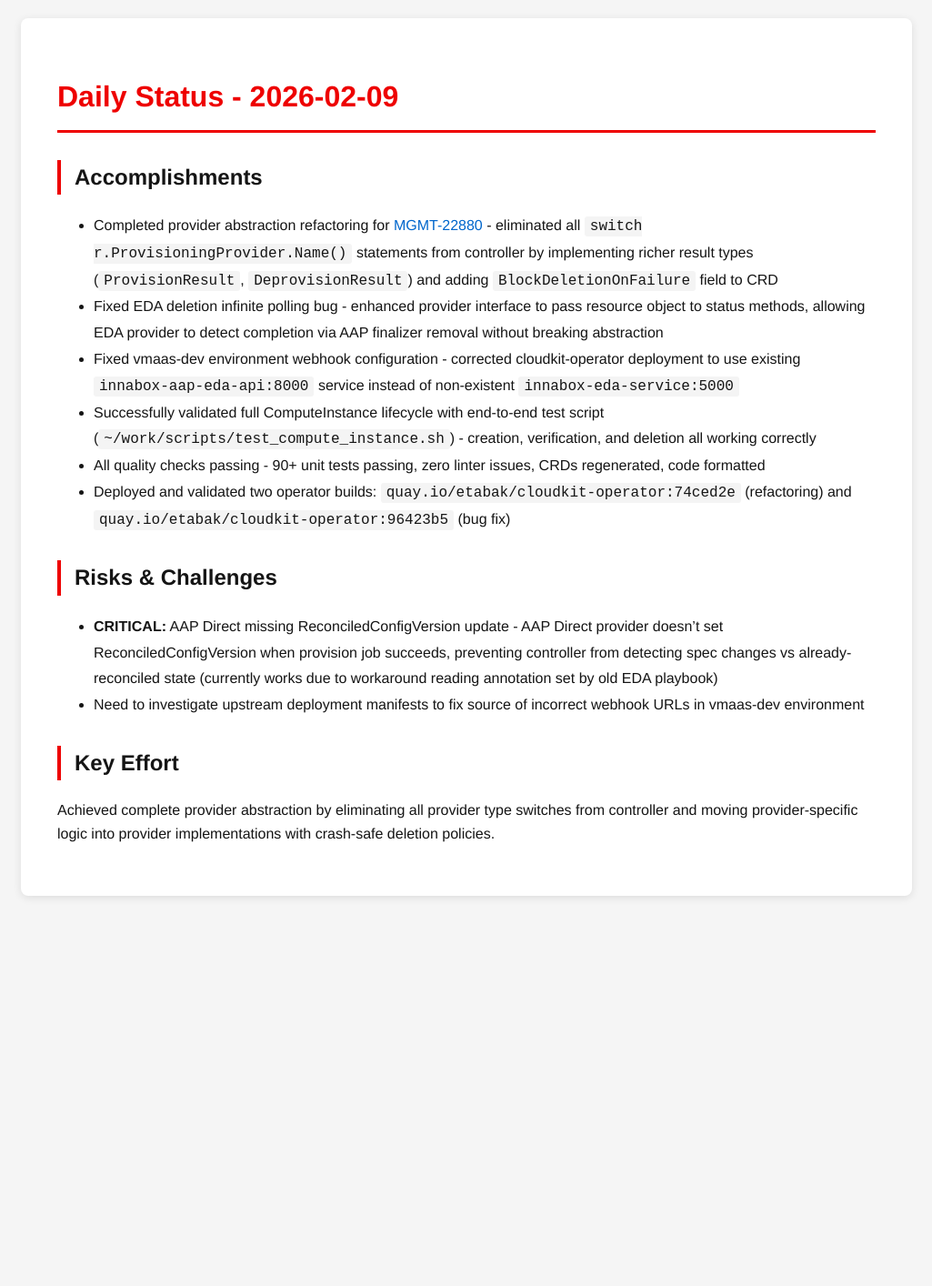
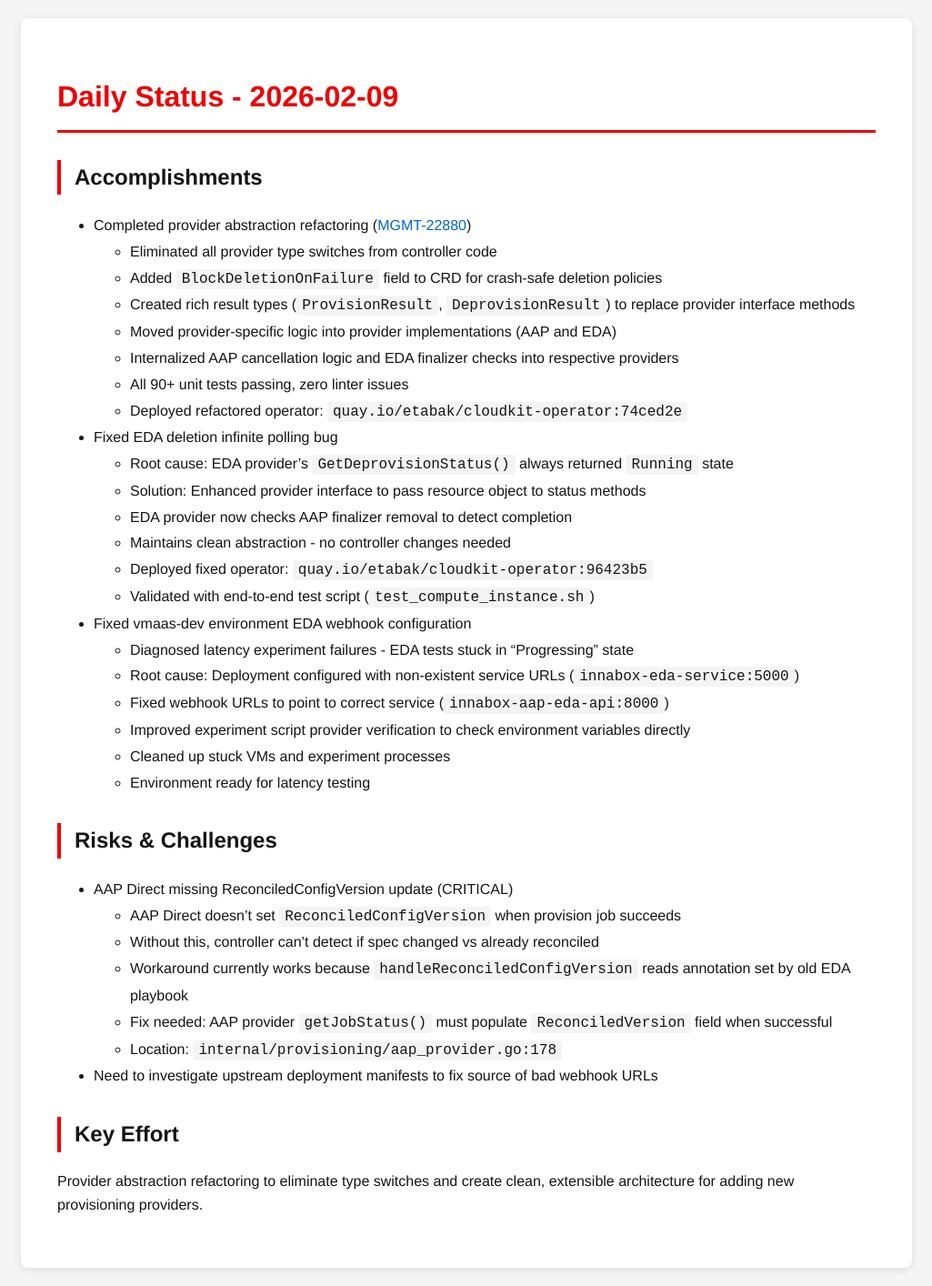
Before and after one commit to tzvatot/daily-status, a Jekyll site: the page built from 2026-02-09.md, in a window 1280 px wide. Shown: the whole page at 91% size, without its empty margins (127-1152 px from the left). Built offline with Jekyll 4.4.1, drawn with Linux system fonts in a browser that asks for light colours; before the commit the page ends 1005 px from its top, so only the background shows below that.

Commit message:
Daily status update - 2026-02-09

```diff
--- a/2026-02-09.md
+++ b/2026-02-09.md
@@ -7,16 +7,37 @@ date: 2026-02-09
 # Daily Status - 2026-02-09
 
 ## Accomplishments
-- Completed provider abstraction refactoring for [MGMT-22880](https://issues.redhat.com/browse/MGMT-22880) - eliminated all `switch r.ProvisioningProvider.Name()` statements from controller by implementing richer result types (`ProvisionResult`, `DeprovisionResult`) and adding `BlockDeletionOnFailure` field to CRD
-- Fixed EDA deletion infinite polling bug - enhanced provider interface to pass resource object to status methods, allowing EDA provider to detect completion via AAP finalizer removal without breaking abstraction
-- Fixed vmaas-dev environment webhook configuration - corrected cloudkit-operator deployment to use existing `innabox-aap-eda-api:8000` service instead of non-existent `innabox-eda-service:5000`
-- Successfully validated full ComputeInstance lifecycle with end-to-end test script (`~/work/scripts/test_compute_instance.sh`) - creation, verification, and deletion all working correctly
-- All quality checks passing - 90+ unit tests passing, zero linter issues, CRDs regenerated, code formatted
-- Deployed and validated two operator builds: `quay.io/etabak/cloudkit-operator:74ced2e` (refactoring) and `quay.io/etabak/cloudkit-operator:96423b5` (bug fix)
+- Completed provider abstraction refactoring ([MGMT-22880](https://issues.redhat.com/browse/MGMT-22880))
+  - Eliminated all provider type switches from controller code
+  - Added `BlockDeletionOnFailure` field to CRD for crash-safe deletion policies
+  - Created rich result types (`ProvisionResult`, `DeprovisionResult`) to replace provider interface methods
+  - Moved provider-specific logic into provider implementations (AAP and EDA)
+  - Internalized AAP cancellation logic and EDA finalizer checks into respective providers
+  - All 90+ unit tests passing, zero linter issues
+  - Deployed refactored operator: `quay.io/etabak/cloudkit-operator:74ced2e`
+- Fixed EDA deletion infinite polling bug
+  - Root cause: EDA provider's `GetDeprovisionStatus()` always returned `Running` state
+  - Solution: Enhanced provider interface to pass resource object to status methods
+  - EDA provider now checks AAP finalizer removal to detect completion
+  - Maintains clean abstraction - no controller changes needed
+  - Deployed fixed operator: `quay.io/etabak/cloudkit-operator:96423b5`
+  - Validated with end-to-end test script (`test_compute_instance.sh`)
+- Fixed vmaas-dev environment EDA webhook configuration
+  - Diagnosed latency experiment failures - EDA tests stuck in "Progressing" state
+  - Root cause: Deployment configured with non-existent service URLs (`innabox-eda-service:5000`)
+  - Fixed webhook URLs to point to correct service (`innabox-aap-eda-api:8000`)
+  - Improved experiment script provider verification to check environment variables directly
+  - Cleaned up stuck VMs and experiment processes
+  - Environment ready for latency testing
 
 ## Risks & Challenges
-- **CRITICAL:** AAP Direct missing ReconciledConfigVersion update - AAP Direct provider doesn't set ReconciledConfigVersion when provision job succeeds, preventing controller from detecting spec changes vs already-reconciled state (currently works due to workaround reading annotation set by old EDA playbook)
-- Need to investigate upstream deployment manifests to fix source of incorrect webhook URLs in vmaas-dev environment
+- AAP Direct missing ReconciledConfigVersion update (CRITICAL)
+  - AAP Direct doesn't set `ReconciledConfigVersion` when provision job succeeds
+  - Without this, controller can't detect if spec changed vs already reconciled
+  - Workaround currently works because `handleReconciledConfigVersion` reads annotation set by old EDA playbook
+  - Fix needed: AAP provider `getJobStatus()` must populate `ReconciledVersion` field when successful
+  - Location: `internal/provisioning/aap_provider.go:178`
+- Need to investigate upstream deployment manifests to fix source of bad webhook URLs
 
 ## Key Effort
-Achieved complete provider abstraction by eliminating all provider type switches from controller and moving provider-specific logic into provider implementations with crash-safe deletion policies.
+Provider abstraction refactoring to eliminate type switches and create clean, extensible architecture for adding new provisioning providers.
```
